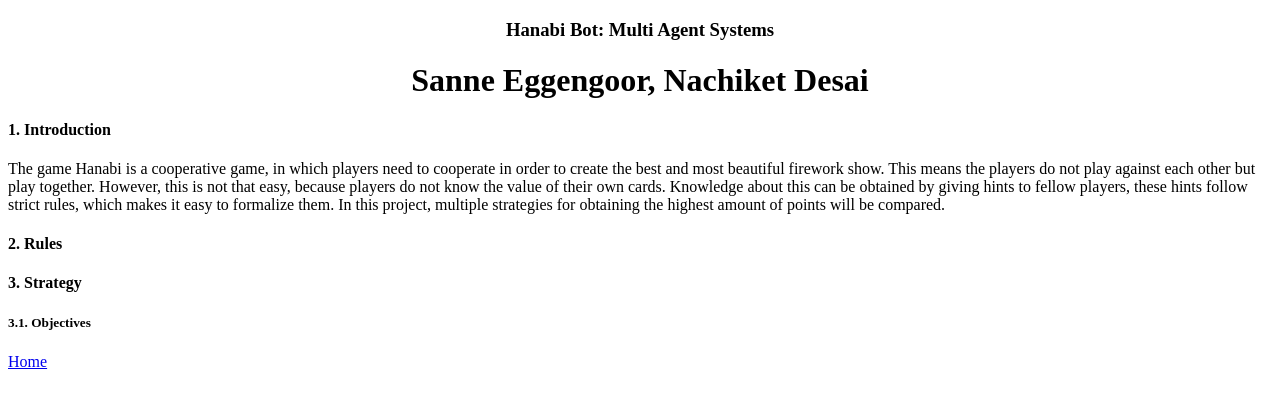
After one commit to sanneeggengoor/HanabiMAS, a Flask app: page /report in a window 1280 px wide. The commit adds this page. Shown: the top 408 px of the page. Run offline with Flask 2, Linux system fonts and the light colour scheme.

Commit message:
Added Report page
Will prettify later

```diff
--- a/app.py
+++ b/app.py
@@ -20,9 +20,13 @@ def main():
                            manager=manager)
 
 @app.route('/kripke')
-def showTable():
+def show_models():
     return render_template('kripke.html')
 
 
+@app.route('/report')
+def show_report():
+    return render_template('report.html')
+
 if __name__ == '__main__':
     app.run()
--- a/templates/kripke.html
+++ b/templates/kripke.html
@@ -9,11 +9,11 @@
     <div class="container">
 
         <div class="header">
-            <h3 class="text-muted">Kripke Models</h3>
+            <h3 class="page-header">Kripke Models</h3>
         </div>
 
         <div>
-        <p><a class="btn" href="/" role="button">Home</a>
+        <p><a class="link-btn" href="/" role="button">Home</a>
         </p>
         </div>
 
--- /dev/null
+++ b/templates/report.html
@@ -0,0 +1,46 @@
+<!DOCTYPE html>
+<html lang="en">
+<head>
+    <meta charset="UTF-8">
+    <title>Soon To Be The Best Hanabi Bot Ever</title>
+
+</head>
+<body>
+    <div class="container">
+
+        <div class="header">
+            <h3 class="page-header", align="center">Hanabi Bot: Multi Agent Systems</h3>
+        </div>
+        <div class="authors">
+            <h1 class="authors", align="center">Sanne Eggengoor, Nachiket Desai</h1>
+        </div>
+
+        <!-- Use the following between <div class='section'> your_content </div> to add more sections-->
+        <div class="section">
+            <h4 class="section", align="left">1. Introduction</h4>
+            <p>The game Hanabi is a cooperative game, in which players need to cooperate in order to create the best and most beautiful firework show. This means the players do not play against each other but play together. However, this is not that easy, because players do not know the value of their own cards. Knowledge about this can be obtained by giving hints to fellow players, these hints follow strict rules, which makes it easy to formalize them. In this project, multiple strategies for obtaining the highest amount of points will be compared.</p>
+        </div>
+
+        <div class="section">
+            <h4 class='section', align='left'>2. Rules</h4>
+        </div>
+
+        <!-- Nested div tags for subsections -->
+        <!-- class if just for editing etc purposes, to group things that would have similar properties together -->
+        <div class="section">
+            <h4 class='section', align='left'>3. Strategy</h4>
+            <div class='sub-section'>
+                <h5 class='sub-section', align='left'>3.1. Objectives</h5>
+            </div>
+
+            </div>
+        </div>
+
+        <div>
+        <p><a class="link-btn" href="/">Home</a>
+        </p>
+        </div>
+
+    </div>
+</body>
+</html>
```
Also changed, not shown: templates/index.html (+5 -2 lines).
